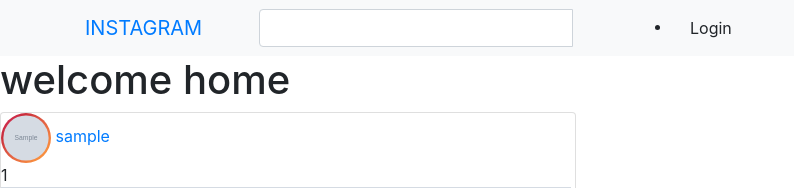
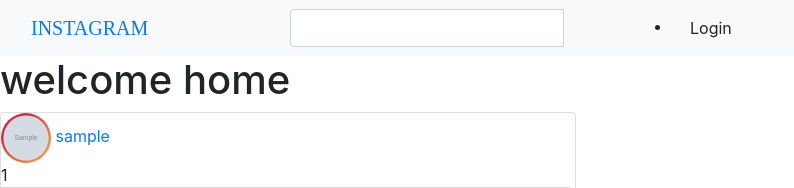
Before and after one commit to silver230/Instachat, a Django app: template chat/templates/index.html in a window 1280 px wide. Shown: the top 188 px of the page, without its empty margins (0-794 px from the left). Run offline with Django 3.2, Linux system fonts and the light colour scheme; the template is opened without the code that fills it: most values are stand-ins (such as "Sample title", 1, 10 or a date in 2020); grey boxes marked "Sample" are stand-in pictures; some libraries are stand-ins or nearby versions.

Commit message:
modified search bar

```diff
--- a/chat/templates/navbar.html
+++ b/chat/templates/navbar.html
@@ -1,13 +1,13 @@
-<nav class="navbar navbar-expand-sm bg-light">
- <div class="container">
+<nav class="navbar navbar-expand-sm  bg-light">
+ <div class="container-fluid">
     <div class="navbar-header">
-      <a class="navbar-brand" href="{% url 'index' %}">INSTAGRAM</a>
+      <a class="navbar-brand" href="{% url 'index' %}" style="font-family:Neue Helvetica ">INSTAGRAM</a>
     </div>
 
     <!-- Adding a search form  -->
     <div class="col-sm-4 col-md-4 navbar-right">
 
-      <form class="navbar-form" role="search" action="{% url 'search_results' %}">
+      <form class="navbar-form" role="search" action="{% url 'search_results' %}" style="float:right;">
 
         <div class="input-group">
           <input type="text" class="form-control" placeholder="" name="">
@@ -34,6 +34,10 @@
             <li>
               <a href="{%url 'new-post'%}">Create post</a>
             </li>
+
+            <li>
+              <a href="{%url 'profile'%}">profile</a>
+            </li>
             <li>
               <a href="/accounts/password/change">Change Password</a>
             </li>
```
